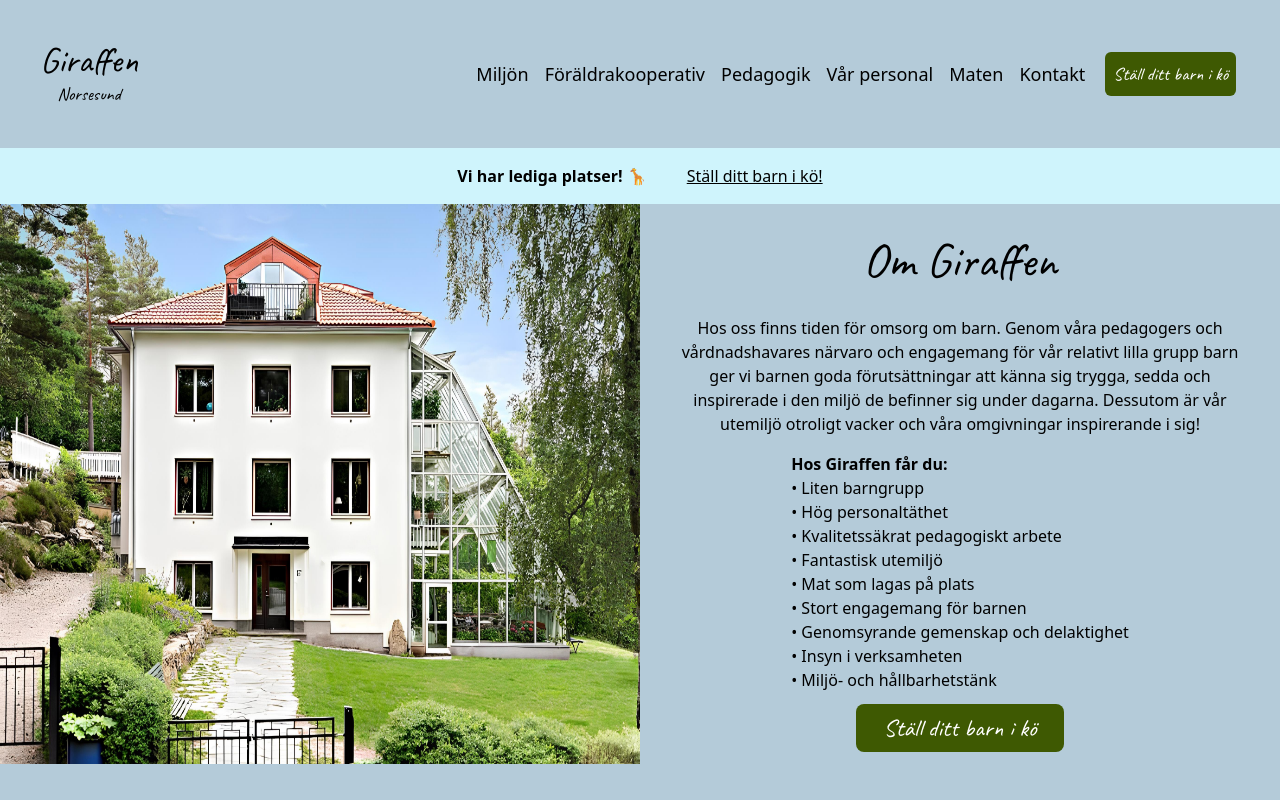
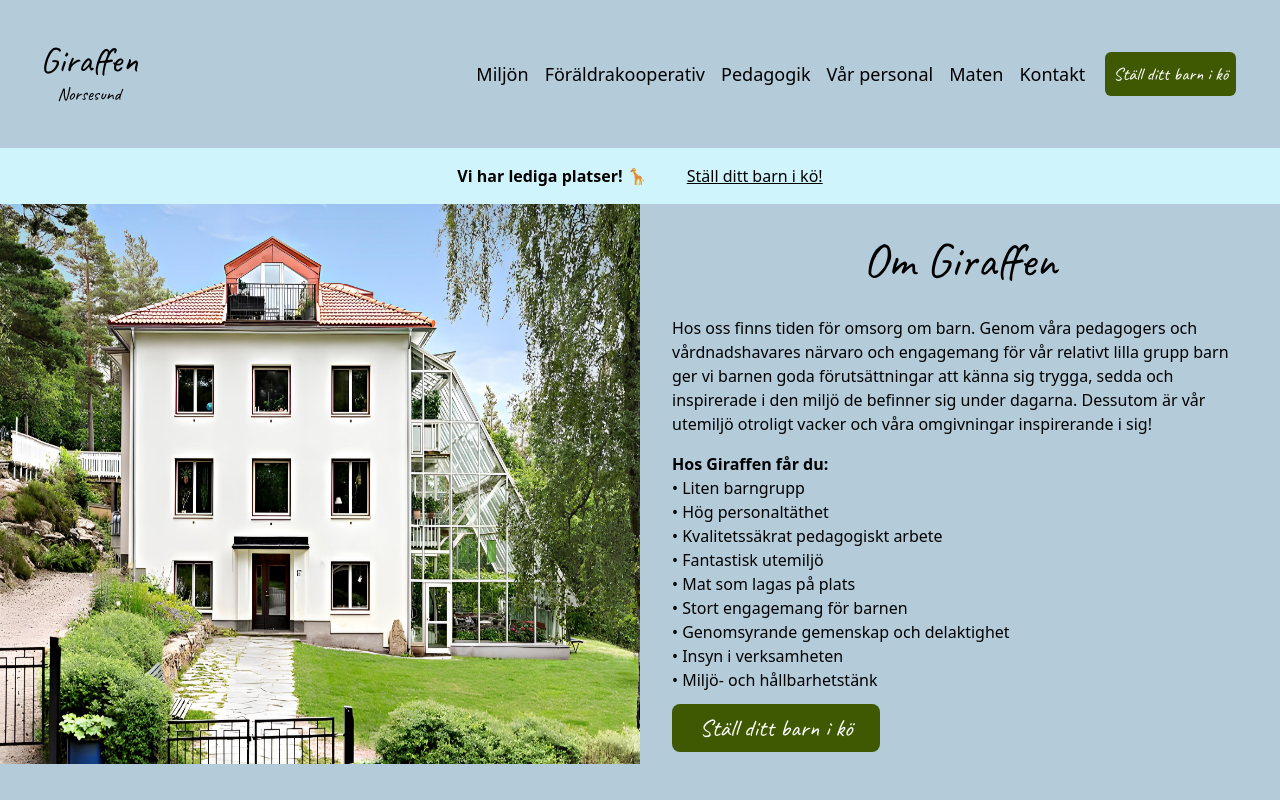
Before and after one commit to dannebrob/giraffen, a Next.js app: page / in a window 1280 px wide. Shown: the top 800 px of the page. Built offline with nearby package versions, Linux system fonts and the light colour scheme.

Commit message:
Refactor Hero component layout

```diff
--- a/src/components/Hero.js
+++ b/src/components/Hero.js
@@ -22,8 +22,8 @@ export const Hero = () => {
           <div className='w-full md:w-1/2'>
             <Image width={800} height={800} alt='Förskolan giraffen' src={heroImg.src} className='w-full h-full'/>
         </div>
-            <div className='flex flex-col text-center px-8 md:w-1/2 items-center'>
-            <h1 className={`${caveat.className} text-5xl py-8`}>Om Giraffen</h1>
+            <div className='flex flex-col px-8 md:w-1/2'>
+            <h1 className={`${caveat.className} text-5xl py-8 text-center`}>Om Giraffen</h1>
 
             <p className>
             Hos oss finns tiden för omsorg om barn. Genom våra pedagogers och vårdnadshavares
@@ -46,7 +46,7 @@ export const Hero = () => {
                 <li>• Miljö- och hållbarhetstänk</li>
             </ul>
             </div>
-            <Link href="/kontakt" className={`p-2 bg-green w-52 m-3 text-center rounded-lg text-2xl text-white ${caveat.className}`}>Ställ ditt barn i kö</Link>
+            <Link href="/kontakt" className={`p-2 bg-green w-52 my-3 text-center rounded-lg text-2xl text-white ${caveat.className}`}>Ställ ditt barn i kö</Link>
             </div>
         </div>
     </section>
```
